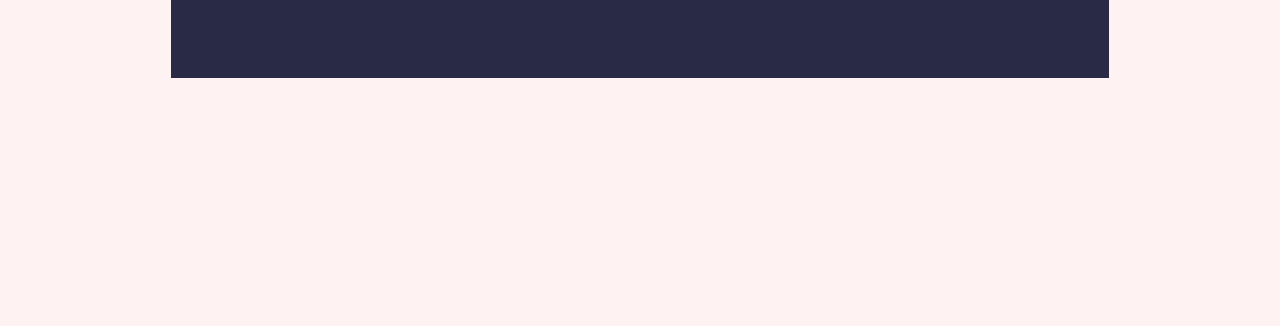
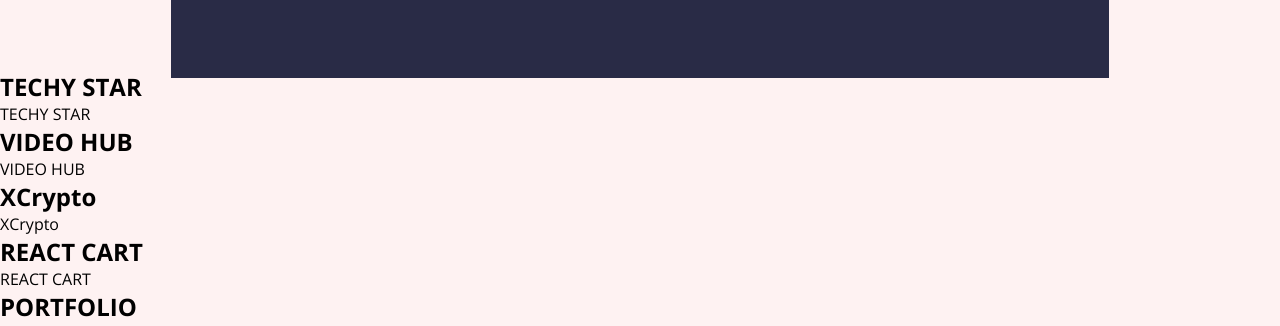
Before and after one commit to SatyaS18/sample-portfolio, a React (Create React App) app: page / in a window 1280 px wide. Shown: the part 1536-1862 px from the top of the page. Before the commit the page ends 1614 px from the top, so only its background shows below. Built offline with nearby package versions, Linux system fonts and the light colour scheme.

Commit message:
added timeline component

```diff
--- a/src/App.js
+++ b/src/App.js
@@ -1,6 +1,7 @@
 import Header from "./components/Header";
 import Home from "./components/Home.jsx";
 import Work from "./components/Work.jsx";
+import Timeline from "./components/Timeline.jsx";
 
 function App() {
   return (
@@ -8,6 +9,7 @@ function App() {
       <Header />
       <Home />
       <Work />
+      <Timeline />
     </>
   );
 }
--- /dev/null
+++ b/src/components/Timeline.jsx
@@ -0,0 +1,32 @@
+import React from "react";
+import data from "../assets/data.json";
+
+const Timeline = () => {
+  return (
+    <div id="timeline">
+      <div className="timelineBox">
+        {data.projects.map((item, index) => (
+          <TimelineItem
+            heading={item.title}
+            text={item.title}
+            index={index}
+            key={item.title}
+          />
+        ))}
+      </div>
+    </div>
+  );
+};
+
+const TimelineItem = ({ heading, text, index }) => (
+  <div
+    className={`timelineItem ${
+      index % 2 === 0 ? "leftTimeline" : "rightTimeline"
+    }`}
+  >
+    <h2>{heading}</h2>
+    <p>{text}</p>
+  </div>
+);
+
+export default Timeline;
--- a/src/styles/app.scss
+++ b/src/styles/app.scss
@@ -5,6 +5,7 @@
 @import "home.scss";
 @import "animation.scss";
 @import "work.scss";
+@import "timeline.scss";
 
 * {
   margin: 0;
--- a/src/styles/work.scss
+++ b/src/styles/work.scss
@@ -32,7 +32,7 @@
       background-color: $color4;
       display: flex;
       padding: 2rem;
-      box-shadow: 0 0 20px 5px $color5;
+      box-shadow: 0 0 20px 5px $color4;
       > img {
         border-radius: 20px;
         width: 40%;
```
Also changed, not shown: src/styles/timeline.scss (added).
